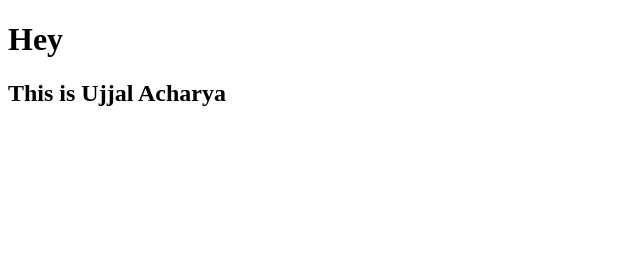
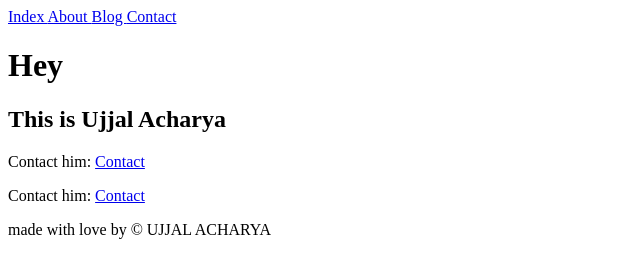
Before and after one commit to ujjalacharya/gatsby-blog, a Gatsby site in the folder gatsby-gettin-started/: page / in a window 1280 px wide. Shown: the whole page, without its empty margins (0-640 px from the left). Built offline with nearby package versions, Linux system fonts and the light colour scheme; Gatsby itself is replaced by a stand-in of ours.

Commit message:
add header and footer

```diff
--- /dev/null
+++ b/gatsby-gettin-started/src/components/Footer.js
@@ -0,0 +1,11 @@
+import React from "react";
+
+const Header = ()  => {
+    return(
+        <footer>
+            <p>made with love by &copy; UJJAL ACHARYA</p>
+        </footer>
+    )
+}
+
+export default Header;
--- /dev/null
+++ b/gatsby-gettin-started/src/components/Header.js
@@ -0,0 +1,15 @@
+import React from "react";
+import {Link} from "gatsby";
+
+const Header = ()  => {
+    return(
+        <nav>
+            <Link to="/">Index </Link>
+            <Link to="/about">About </Link>
+            <Link to="/blog">Blog </Link>
+            <Link to="/contact">Contact</Link>
+        </nav>
+    )
+}
+
+export default Header;
--- a/gatsby-gettin-started/src/pages/blog.js
+++ b/gatsby-gettin-started/src/pages/blog.js
@@ -1,10 +1,12 @@
-import React from "react"
+import React from "react";
+import {Link} from "gatsby";
 
 const Blog = () => {
     return(
         <div>
             <h1>Blog</h1>
             <p>All the blog contents will go here...</p>
+            <p>Contact him: <Link to="/contact">Contact</Link></p>
         </div>
     )
 }
--- a/gatsby-gettin-started/src/pages/contact.js
+++ b/gatsby-gettin-started/src/pages/contact.js
@@ -1,10 +1,12 @@
-import React from "react"
+import React from "react";
+import { Link } from "gatsby"
 
 const Contact = () => {
-    return(
+    return (
         <div>
             <h1>Contact</h1>
             <p>You can contact him at +977 9848658331</p>
+            <p>Go to home: <Link to="/">Index</Link></p>
         </div>
     )
 }
--- a/gatsby-gettin-started/src/pages/index.js
+++ b/gatsby-gettin-started/src/pages/index.js
@@ -1,10 +1,18 @@
-import React from "react"
+import React from "react";
+import {Link} from "gatsby";
+import Footer from "../components/Footer";
+import Header from "../components/Header";
+
 
 const IndexPage = () => {
     return(
         <div>
+            <Header />
             <h1>Hey</h1>
             <h2>This is Ujjal Acharya</h2>
+            <p>Contact him: <a href="/contact">Contact</a></p>
+            <p>Contact him: <Link to="/contact">Contact</Link></p>
+            <Footer />
         </div>
     )
 }
```
Also changed, not shown: .gitpod.yml.
